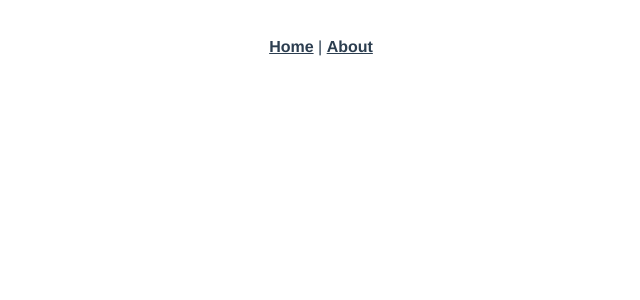
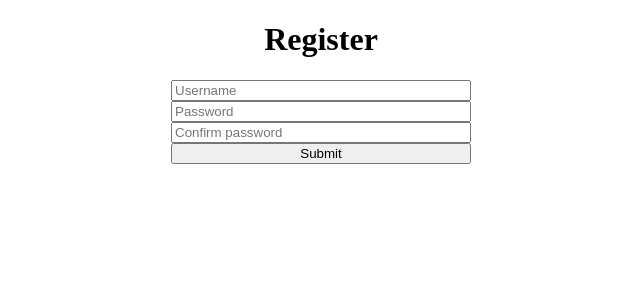
Before and after one commit to ericgrosse/blogger, a Vue app: page /#/register in a window 1280 px wide. Shown: the top 300 px of the page, without its empty margins (319-959 px from the left). Built offline with nearby package versions, Linux system fonts and the light colour scheme.

Commit message:
Removed boilerplate, setup registration page

```diff
--- a/src/App.vue
+++ b/src/App.vue
@@ -1,32 +1,9 @@
 <template>
   <div id="app">
-    <div id="nav">
-      <router-link to="/">Home</router-link> |
-      <router-link to="/about">About</router-link>
-    </div>
     <router-view/>
   </div>
 </template>
 
-<style lang="scss">
-#app {
-  font-family: Avenir, Helvetica, Arial, sans-serif;
-  -webkit-font-smoothing: antialiased;
-  -moz-osx-font-smoothing: grayscale;
-  text-align: center;
-  color: #2c3e50;
-}
+<style lang="scss" scoped>
 
-#nav {
-  padding: 30px;
-
-  a {
-    font-weight: bold;
-    color: #2c3e50;
-
-    &.router-link-exact-active {
-      color: #42b983;
-    }
-  }
-}
 </style>
--- a/src/components/HelloWorld.vue
+++ /dev/null
@@ -1,62 +0,0 @@
-<template>
-  <div class="hello">
-    <h1>{{ msg }}</h1>
-    <p>
-      For a guide and recipes on how to configure / customize this project,<br>
-      check out the
-      <a href="https://cli.vuejs.org" target="_blank" rel="noopener">vue-cli documentation</a>.
-    </p>
-    <h3>Installed CLI Plugins</h3>
-    <ul>
-      <li><a href="https://github.com/vuejs/vue-cli/tree/dev/packages/%40vue/cli-plugin-babel" target="_blank" rel="noopener">babel</a></li>
-      <li><a href="https://github.com/vuejs/vue-cli/tree/dev/packages/%40vue/cli-plugin-pwa" target="_blank" rel="noopener">pwa</a></li>
-      <li><a href="https://github.com/vuejs/vue-cli/tree/dev/packages/%40vue/cli-plugin-router" target="_blank" rel="noopener">router</a></li>
-      <li><a href="https://github.com/vuejs/vue-cli/tree/dev/packages/%40vue/cli-plugin-vuex" target="_blank" rel="noopener">vuex</a></li>
-      <li><a href="https://github.com/vuejs/vue-cli/tree/dev/packages/%40vue/cli-plugin-eslint" target="_blank" rel="noopener">eslint</a></li>
-      <li><a href="https://github.com/vuejs/vue-cli/tree/dev/packages/%40vue/cli-plugin-unit-mocha" target="_blank" rel="noopener">unit-mocha</a></li>
-    </ul>
-    <h3>Essential Links</h3>
-    <ul>
-      <li><a href="https://vuejs.org" target="_blank" rel="noopener">Core Docs</a></li>
-      <li><a href="https://forum.vuejs.org" target="_blank" rel="noopener">Forum</a></li>
-      <li><a href="https://chat.vuejs.org" target="_blank" rel="noopener">Community Chat</a></li>
-      <li><a href="https://twitter.com/vuejs" target="_blank" rel="noopener">Twitter</a></li>
-      <li><a href="https://news.vuejs.org" target="_blank" rel="noopener">News</a></li>
-    </ul>
-    <h3>Ecosystem</h3>
-    <ul>
-      <li><a href="https://router.vuejs.org" target="_blank" rel="noopener">vue-router</a></li>
-      <li><a href="https://vuex.vuejs.org" target="_blank" rel="noopener">vuex</a></li>
-      <li><a href="https://github.com/vuejs/vue-devtools#vue-devtools" target="_blank" rel="noopener">vue-devtools</a></li>
-      <li><a href="https://vue-loader.vuejs.org" target="_blank" rel="noopener">vue-loader</a></li>
-      <li><a href="https://github.com/vuejs/awesome-vue" target="_blank" rel="noopener">awesome-vue</a></li>
-    </ul>
-  </div>
-</template>
-
-<script>
-export default {
-  name: 'HelloWorld',
-  props: {
-    msg: String
-  }
-}
-</script>
-
-<!-- Add "scoped" attribute to limit CSS to this component only -->
-<style scoped lang="scss">
-h3 {
-  margin: 40px 0 0;
-}
-ul {
-  list-style-type: none;
-  padding: 0;
-}
-li {
-  display: inline-block;
-  margin: 0 10px;
-}
-a {
-  color: #42b983;
-}
-</style>
--- a/src/router/index.js
+++ b/src/router/index.js
@@ -11,13 +11,15 @@ const routes = [
     component: Home
   },
   {
-    path: '/about',
-    name: 'About',
-    // route level code-splitting
-    // this generates a separate chunk (about.[hash].js) for this route
-    // which is lazy-loaded when the route is visited.
-    component: () => import(/* webpackChunkName: "about" */ '../views/About.vue')
-  }
+    path: '/login',
+    name: 'Login',
+    component: () => import(/* webpackChunkName: "login" */ '../views/Login.vue')
+  },
+  {
+    path: '/register',
+    name: 'Register',
+    component: () => import(/* webpackChunkName: "register" */ '../views/Register.vue')
+  },
 ]
 
 const router = new VueRouter({
--- a/src/views/About.vue
+++ /dev/null
@@ -1,5 +0,0 @@
-<template>
-  <div class="about">
-    <h1>This is an about page</h1>
-  </div>
-</template>
--- a/src/views/Home.vue
+++ b/src/views/Home.vue
@@ -1,18 +1,19 @@
 <template>
   <div class="home">
-    <img alt="Vue logo" src="../assets/logo.png">
-    <HelloWorld msg="Welcome to Your Vue.js App"/>
+    <h1>Home</h1>
   </div>
 </template>
 
 <script>
-// @ is an alias to /src
-import HelloWorld from '@/components/HelloWorld.vue'
-
 export default {
   name: 'Home',
-  components: {
-    HelloWorld
+  data() {
+    return {
+      username: ''
+    }
+  },
+  created() {
+    this.$router.push('/register')
   }
 }
 </script>
--- /dev/null
+++ b/src/views/Login.vue
@@ -0,0 +1,11 @@
+<template>
+  <div class="login">
+    <h1>Login</h1>
+  </div>
+</template>
+
+<script>
+export default {
+  name: 'Login',
+}
+</script>
--- /dev/null
+++ b/src/views/Register.vue
@@ -0,0 +1,34 @@
+<template>
+  <div class="register">
+    <h1>Register</h1>
+    <div class="register-inputs">
+      <input type="text" placeholder="Username">
+      <input type="text" placeholder="Password">
+      <input type="text" placeholder="Confirm password">
+      <button>Submit</button>
+    </div>
+  </div>
+</template>
+
+<script>
+export default {
+  name: 'Register',
+}
+</script>
+
+<style lang="scss" scoped>
+
+.register {
+  max-width: 300px;
+  margin: 0 auto;
+
+  h1 {
+    text-align: center;
+  }
+}
+
+.register-inputs {
+  display: flex;
+  flex-direction: column;
+}
+</style>
```
Also changed, not shown: src/assets/logo.png (deleted).
